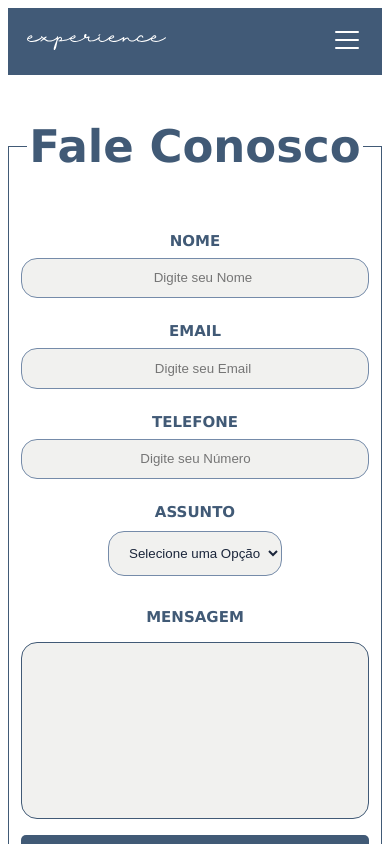
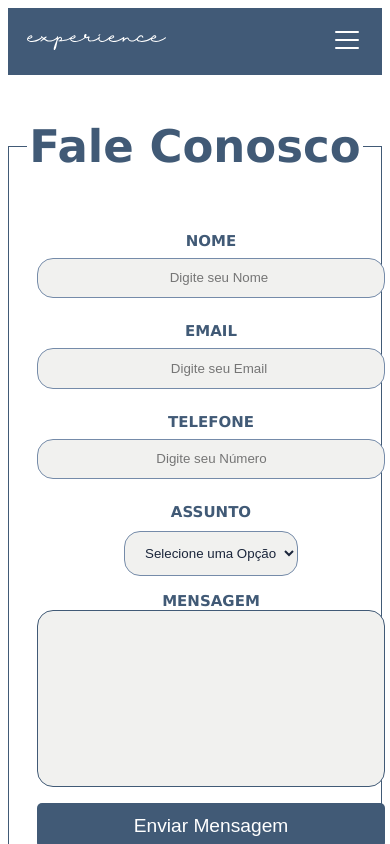
Before and after one commit to rcleyton/tex5-hotelaria-full, a Vue app in the folder web/: page /contato in a window 390 px wide. Shown: the top 844 px of the page. Built offline with nearby package versions, Linux system fonts and the light colour scheme.

Commit message:
refactor: cadastro de acomodações

```diff
--- a/web/src/sass/components/_forms.scss
+++ b/web/src/sass/components/_forms.scss
@@ -1,38 +1,14 @@
-.formularioCadastro {
-	display: flex;
-	flex-direction: column;
-	align-items: center;
-	justify-content: center;
-	margin: 2rem;
+@use 'src/sass/sass-utils/_colors.scss' as v;
+
+.form_main {
 	width: 100%;
-	padding: 0 1rem;
-}
-.formulario {
-	width: 50%;
-	align-items: center;
-	gap: 1.5rem;
-	background-color: hsl(60, 6%, 94%);
-	padding: 2rem;
-	border-radius: 5px;
-	flex-direction: row;
-	justify-content: space-evenly;
-
-	@media (max-width: 1400px) {
-		width: 80vw;
-		padding: 1rem;
-	}
 }
 
-.fieldset_form {
+.form_geral {
 	display: flex;
-	flex-wrap: wrap;
 	max-width: 100%;
 	align-items: center;
-	padding: 2rem;
-	gap: 1rem;
-	flex-direction: row;
-	justify-content: space-evenly;
-	margin: 1rem;
+	flex-direction: column;
 
 	@media (max-width: 768px) {
 		flex-direction: column;
@@ -44,14 +20,7 @@
 .fraseInp {
 	flex-basis: 40%;
 }
-input {
-	padding: 0.5rem;
-	border: none;
-	border-bottom: 2px solid #ccc;
-	width: 100%;
-	font-size: 1.3rem;
-	height: 2.5rem;
-}
+
 .botaoCadastro {
 	background-color: v.$yellow;
 	color: v.$dark-blue;
@@ -72,24 +41,155 @@ input {
 	}
 }
 
+.titulo_da_secao h2 {
+	font-weight: 700;
+	color: v.$main-blue;
+}
+
+/*form*/
+.form_default {
+	margin: auto;
+	margin-top: 2%;
+	color: v.$main-blue;
+}
+
+.form_fields {
+	width: 50%;
+	margin: 1.5rem auto;
+	align-items: center;
+	border: 1px solid v.$main-blue;
+	padding: 1rem;
+
+	@media (max-width: 768px) {
+		width: 100%;
+		text-align: center;
+		margin: auto;
+	}
+}
+
+.info {
+	margin-top: 4rem;
+	text-transform: uppercase;
+	text-align: center;
+	gap: 4rem;
+	color: v.$dark-blue;
+
+	li {
+		padding: 1% 0;
+	}
+}
+
+.form_field {
+	width: 80%;
+	font-weight: 700;
+	font-size: 1rem;
+	text-transform: uppercase;
+	margin: 1rem auto;
+	display: flex;
+	flex-direction: column;
+	align-items: center;
+}
+
+.input_form {
+	width: 70%;
+	height: 45px;
+	margin-top: 0.2rem;
+	margin-bottom: 1rem;
+	padding: 1.2rem 0;
+	height: 30px;
+	background-color: v.$light-gray;
+	border: 0.3px solid v.$light-blue;
+	text-indent: 1rem;
+	text-align: center;
+	border-radius: 1rem;
+
+	@media (max-width: 768px) {
+		width: 100%;
+		margin: 0.5rem auto;
+	}
+}
+.form_fields textarea:focus,
+input:focus,
+select:focus {
+	border: 1px solid v.$light-blue;
+}
+
 .select {
 	width: 50%;
-	padding: 0.8rem;
+	height: 45px;
 	margin-top: 10px;
 	border: 0.3px solid v.$light-blue;
 	text-indent: 1rem;
 	color: v.$dark-blue;
 	background: v.$light-gray;
 	border-radius: 1rem;
+}
 
+.upload {
+	width: 80%;
+	font-weight: 700;
+	font-size: 1.2rem;
+	text-transform: uppercase;
+	margin: 1rem auto;
+	text-align: center;
+}
+
+.select_image {
+	background-color: v.$dark-blue;
+	color: v.$light-gray;
+	padding: 2rem;
+	font-size: 1.2rem;
+	border-radius: 0.3rem;
+	cursor: pointer;
+	margin: auto;
+	margin: 1rem 0 1rem 0;
+}
+
+.section_title {
+	font-size: 2rem;
+	text-align: center;
+	font-weight: bold;
+}
+
+.text_area {
+	width: 70%;
+	font-size: 1rem;
+	height: 20%;
+	margin-top: 10px;
+	padding: 0.8rem;
+	border: 0.5px solid v.$main-blue;
+	border-radius: 1rem;
+	resize: none;
+	background: v.$light-gray;
 	@media (max-width: 768px) {
 		width: 100%;
+		margin: auto;
 	}
 }
 
 .button_form {
-	gap: 1rem;
-	display: flex;
-	flex-direction: column;
-	align-items: center;
+	background-color: v.$yellow;
+	color: v.$dark-blue;
+	padding: 1rem;
+	border: none;
+	border-radius: 5px;
+	cursor: pointer;
+	transition: all 0.3s ease;
+	font-size: 1.5rem;
+	&:hover {
+		background-color: v.$dark-blue;
+		color: v.$light-gray;
+	}
+
+	@media (max-width: 768px) {
+		width: 80%;
+	}
 }
+
+.form_fields button:hover {
+	background-color: v.$dark-blue;
+}
+.form_fields:hover {
+	opacity: 0.9;
+	transition: 0.5s;
+}
--- a/web/src/views/CadastroAcomodacaoView.vue
+++ b/web/src/views/CadastroAcomodacaoView.vue
@@ -1,37 +1,42 @@
 <template>
-	<form enctype="multipart/form-data" @submit.prevent="onSubmit()" ref="form">
-		<div>
-			<label for="titulo"></label>
+	<main class="form_main">
+		<div class="form_default">
+			<fieldset class="form_fields">
+				<legend class="section_title">Cadastro de Acomodações</legend>
+				<form
+					class="form_geral"
+					enctype="multipart/form-data"
+					@submit.prevent="onSubmit()"
+					ref="form"
+				>
+					<div class="form_field">
+						<label for="titulo">Título da acomodação</label>
+						<input class="input_form" type="text" id="titulo" v-model="form.titulo" />
+					</div>
+					<div class="form_field">
+						<label for="preco">Preço da diária</label>
 						<input
-				type="text"
-				id="titulo"
-				placeholder="Título da acomodação"
-				v-model="form.titulo"
-			/>
-		</div>
-		<div>
-			<label for="preco"></label>
-			<input
-				type="text"
+							class="input_form"
+							type="number"
 							id="preco"
-				placeholder="Preço da diária"
 							v-model="form.preco"
 						/>
 					</div>
-		<div>
-			<label for="descricao"></label>
+					<div class="form_field">
+						<label for="descricao">Descreva a acomodação</label>
 						<textarea
+							class="text_area"
 							name="descricao"
 							id="descricao"
 							cols="30"
 							rows="10"
-				placeholder="Descreva a acomodação"
 							v-model="form.descricao"
 						></textarea>
 					</div>
-		<div>
-			<label for="imagem"></label>
+					<div class="upload">
+						<label for="imagem">Selecione a imagem da acomodação:</label>
 						<input
+							class="select_image"
 							type="file"
 							name="imagem"
 							id="imagem"
@@ -40,9 +45,15 @@
 							@change="onSelect"
 						/>
 					</div>
-		<button type="submit">Cadastrar</button>
+					<div>
+						<button class="button_form" type="submit">Cadastrar</button>
+					</div>
 				</form>
+			</fieldset>
+		</div>
+	</main>
 </template>
+
 <script>
 import { mapActions } from 'vuex';
 import axios from 'axios';
@@ -55,7 +66,7 @@ export default {
 				titulo: '',
 				preco: '',
 				descricao: '',
-				imagem: ''
+				imagem: '',
 			},
 		};
 	},
@@ -78,8 +89,10 @@ export default {
 			const file = this.$refs.image.files[0];
 			this.form.imagem = file;
 			console.log(file);
-		}
+		},
 	},
 };
 </script>
-<style lang="scss"></style>
+<style lang="scss">
+@import '../sass/components/_forms.scss';
+</style>
--- a/web/src/views/ContatoView.vue
+++ b/web/src/views/ContatoView.vue
@@ -1,15 +1,14 @@
 <template>
-	<main class="main">
-		<div class="contato">
-			<fieldset class="informacao_de_contato">
+	<main class="form_main">
+		<div class="form_default">
+			<fieldset class="form_fields">
 				<form
-					class="contact_form"
+					class="form_geral"
 					action=""
 					method="post"
 					enctype="multipart/form-data"
 				>
-					<ul>
-						<li class="nome">
+					<div class="input_form">
 						<label for="nome">Nome</label>
 						<input
 							type="text"
@@ -18,8 +17,8 @@
 							placeholder="Digite seu Nome"
 							required
 						/>
-						</li>
-						<li class="email">
+					</div>
+					<div class="input_form">
 						<label for="email">Email</label>
 						<input
 							type="email"
@@ -28,8 +27,8 @@
 							placeholder="Digite seu Email"
 							required
 						/>
-						</li>
-						<li class="telefone">
+					</div>
+					<div class="input_form">
 						<label for="telefone">Telefone</label>
 						<input
 							type="number"
@@ -38,8 +37,8 @@
 							placeholder="Digite seu Número"
 							required
 						/>
-						</li>
-						<li class="assunto">
+					</div>
+					<div class="input_form">
 						<label for="tipo_servico">Assunto</label>
 						<select class="select" name="serviso" id="serviso">
 							<option value="auto_select">Selecione uma Opção</option>
@@ -51,24 +50,23 @@
 							<option value="datas">Remarcação de datas</option>
 							<option value="feedback">Reclamações/Opiniões</option>
 						</select>
-						</li>
-						<li>
-							<label class="mensage" for="mensagem">Mensagem</label>
+					</div>
+					<div class="input_form">
+						<label for="mensagem">Mensagem</label>
 						<textarea
-								class="textarea"
+							class="text_area"
 							name="mensagem"
 							id="mensagem"
 							cols="30"
 							rows="10"
 						></textarea>
-						</li>
-						<li>
+					</div>
+					<div class="input_form">
 						<button class="button_form">Enviar Mensagem</button>
-						</li>
-					</ul>
+					</div>
 				</form>
 
-				<legend class="titulo_da_secao">
+				<legend class="section_title">
 					<h2>Fale Conosco</h2>
 				</legend>
 				<div class="info">
@@ -98,23 +96,23 @@ export default {
 <style lang="scss" scoped>
 @use 'src/sass/sass-utils/_colors.scss' as v;
 
-.main {
+.form_main {
 	width: 100%;
 }
 
-.titulo_da_secao h2 {
+.section_title h2 {
 	font-weight: 700;
 	color: v.$main-blue;
 }
 
 /*form*/
-.contato {
+.form_default {
 	display: flex;
 	margin: auto;
 	margin-top: 2%;
 	color: v.$main-blue;
 }
-.contato ul li {
+.input_form {
 	width: 80%;
 	font-weight: 700;
 	font-size: 1rem;
@@ -125,7 +123,7 @@ export default {
 	align-items: center;
 }
 
-.informacao_de_contato {
+.form_fields {
 	width: 50%;
 	margin: 1.5rem auto;
 	align-items: center;
@@ -137,35 +135,33 @@ export default {
 		margin: auto;
 	}
 }
-.informacao_de_contato legend {
+.form_fields legend {
 	text-align: center;
 }
 
-.informacao_de_contato label {
+.form_fields label {
 	color: v.$main-blue;
 }
 .info {
-	margin-top: 10px;
-	margin-left: 20px;
+	margin-top: 4rem;
 	text-transform: uppercase;
 	text-align: center;
-	margin: 5% 5%;
+	gap: 4rem;
 	color: v.$dark-blue;
+
+	li {
+		padding: 1% 0;
+	}
 }
 
-.info ul li {
-	font-size: 1.2rem;
-	margin-bottom: 15px;
-}
-
-.informacao_de_contato ul li {
+.input_form {
 	width: 100%;
 	font-weight: 700;
 	font-size: 1rem;
 	text-transform: uppercase;
 }
 
-.informacao_de_contato input {
+.form_fields input {
 	width: 70%;
 	height: 45px;
 	margin-top: 0.5rem;
@@ -182,35 +178,26 @@ export default {
 		margin: 0.5rem auto;
 	}
 }
-.informacao_de_contato textarea:focus,
+.form_fields textarea:focus,
 input:focus,
 select:focus {
 	border: 1px solid v.$light-blue;
 }
-.informacao_de_contato label {
+.form_fields label {
 	font-size: 15px;
 	display: flex;
 }
 
-.contact_form {
-	li {
+.input_form {
 	text-align: center;
 	margin: auto;
-	}
 
-	ul {
 	padding: 0;
-	}
 
 	@media (max-width: 768px) {
 		width: 100%;
 		text-align: center;
 		margin: auto;
-
-		li {
-			text-align: center;
-			margin: auto;
-		}
 	}
 }
 
@@ -225,20 +212,16 @@ select:focus {
 	border-radius: 1rem;
 }
 
-.titulo_da_secao {
+.section_title {
 	font-size: 30px;
 	font-weight: bold;
 }
 
-.nome,
-.email,
-.telefone,
-.assunto,
-.mensage {
+.input_form {
 	margin: 1rem 1rem;
 }
 
-.textarea {
+.text_area {
 	width: 70%;
 	height: 20%;
 	margin-top: 10px;
@@ -264,7 +247,7 @@ select:focus {
 	}
 }
 
-.informacao_de_contato button {
+.form_fields button {
 	border: none;
 	background-color: v.$main-blue;
 	color: white;
@@ -275,10 +258,10 @@ select:focus {
 	border-radius: 5px;
 }
 
-.informacao_de_contato button:hover {
+.form_fields button:hover {
 	background-color: v.$dark-blue;
 }
-.informacao_de_contato:hover {
+.form_fields:hover {
 	opacity: 0.9;
 	transition: 0.5s;
 }
```
Lines whose indentation alone changed are shown as unchanged.
